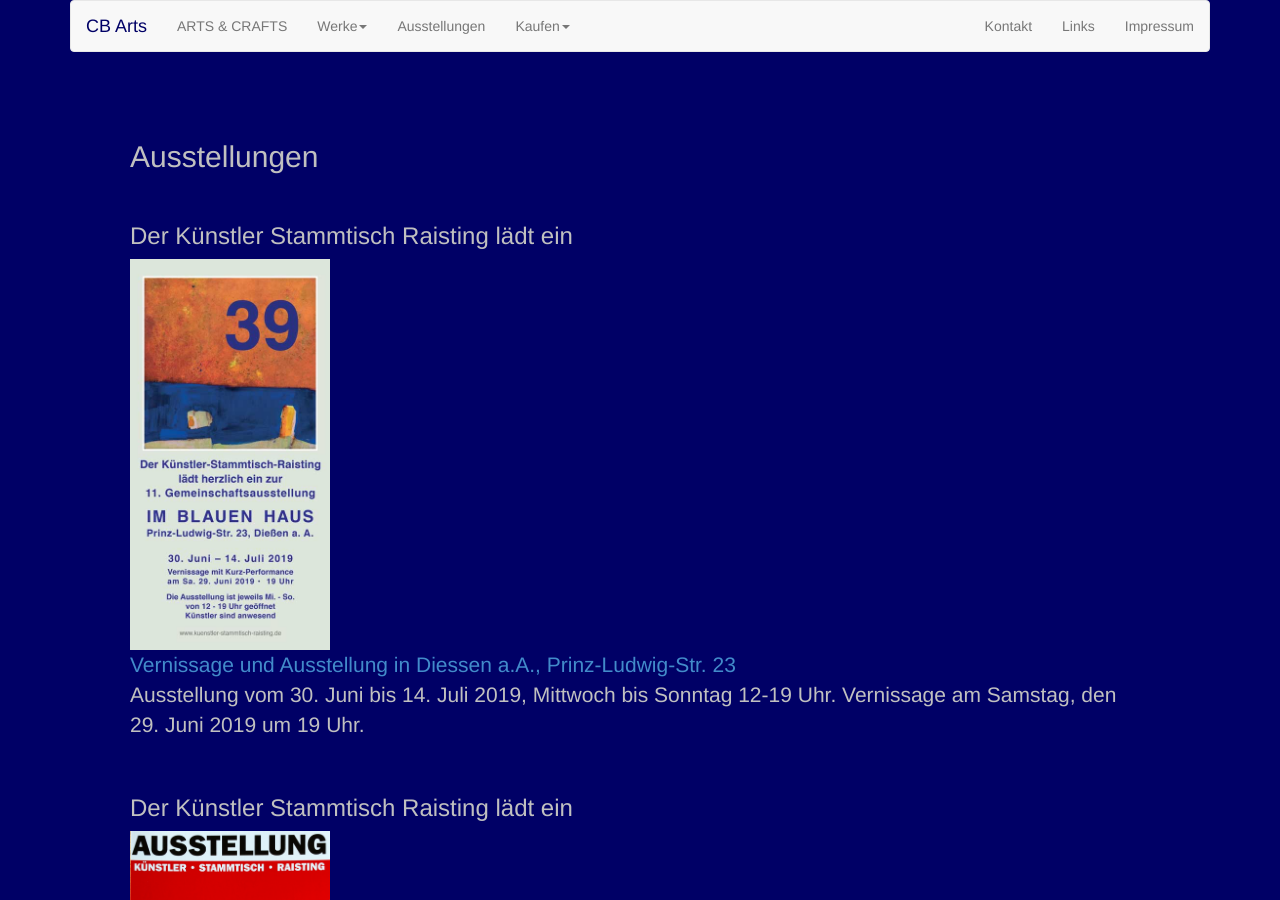
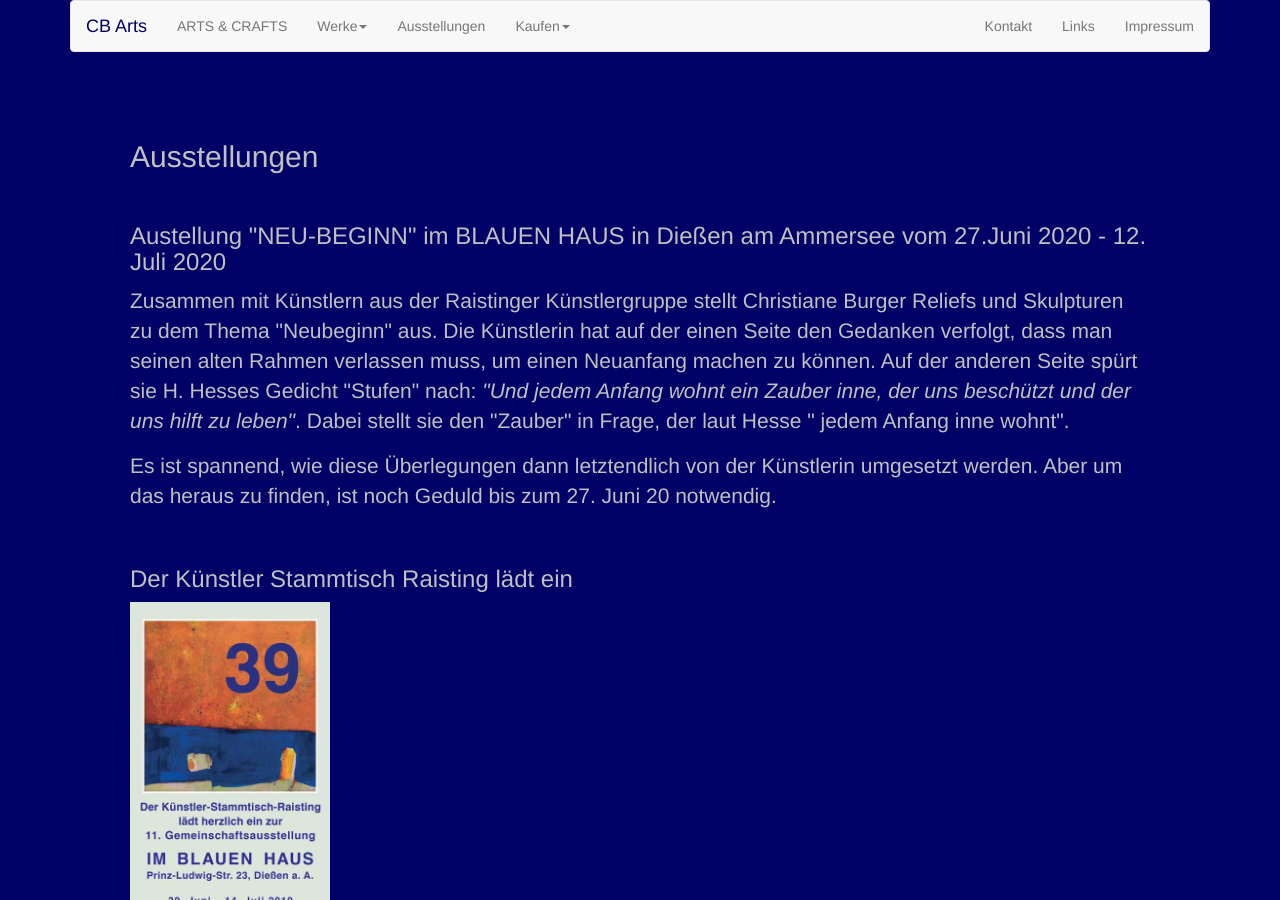
Before and after one commit to schmidb/CBArts, a Jekyll site: the page built from ausstellungen.html, in a window 1280 px wide and 900 px high. Built offline with Jekyll 4.4.1, drawn with Linux system fonts in a browser that asks for light colours.

Commit message:
neue Ausstellung

```diff
--- a/ausstellungen.html
+++ b/ausstellungen.html
@@ -4,6 +4,17 @@ layout: default
 ---
 
 <h2>Ausstellungen</h2>
+
+<br>
+<h3>Austellung "NEU-BEGINN" im BLAUEN HAUS in Dießen am Ammersee vom 27.Juni 2020 - 12. Juli 2020</h3>
+<p>Zusammen mit Künstlern aus der Raistinger Künstlergruppe stellt Christiane Burger Reliefs und Skulpturen
+  zu dem Thema "Neubeginn" aus. Die Künstlerin hat auf der einen Seite den Gedanken verfolgt, dass man
+  seinen alten Rahmen verlassen muss, um einen Neuanfang machen zu können. Auf der anderen Seite spürt
+  sie H. Hesses Gedicht "Stufen" nach: <i>"Und jedem Anfang wohnt ein Zauber inne, der uns beschützt
+    und der uns hilft zu leben"</i>. Dabei stellt sie den "Zauber" in Frage, der laut Hesse " jedem Anfang inne wohnt".</p>
+<p>Es ist spannend, wie diese Überlegungen dann letztendlich von der Künstlerin umgesetzt werden. Aber
+    um das heraus zu finden, ist noch Geduld bis zum 27. Juni 20 notwendig.</p>
+
 
 <br>
 <h3>Der K&uuml;nstler Stammtisch Raisting l&auml;dt ein</h3>
```
